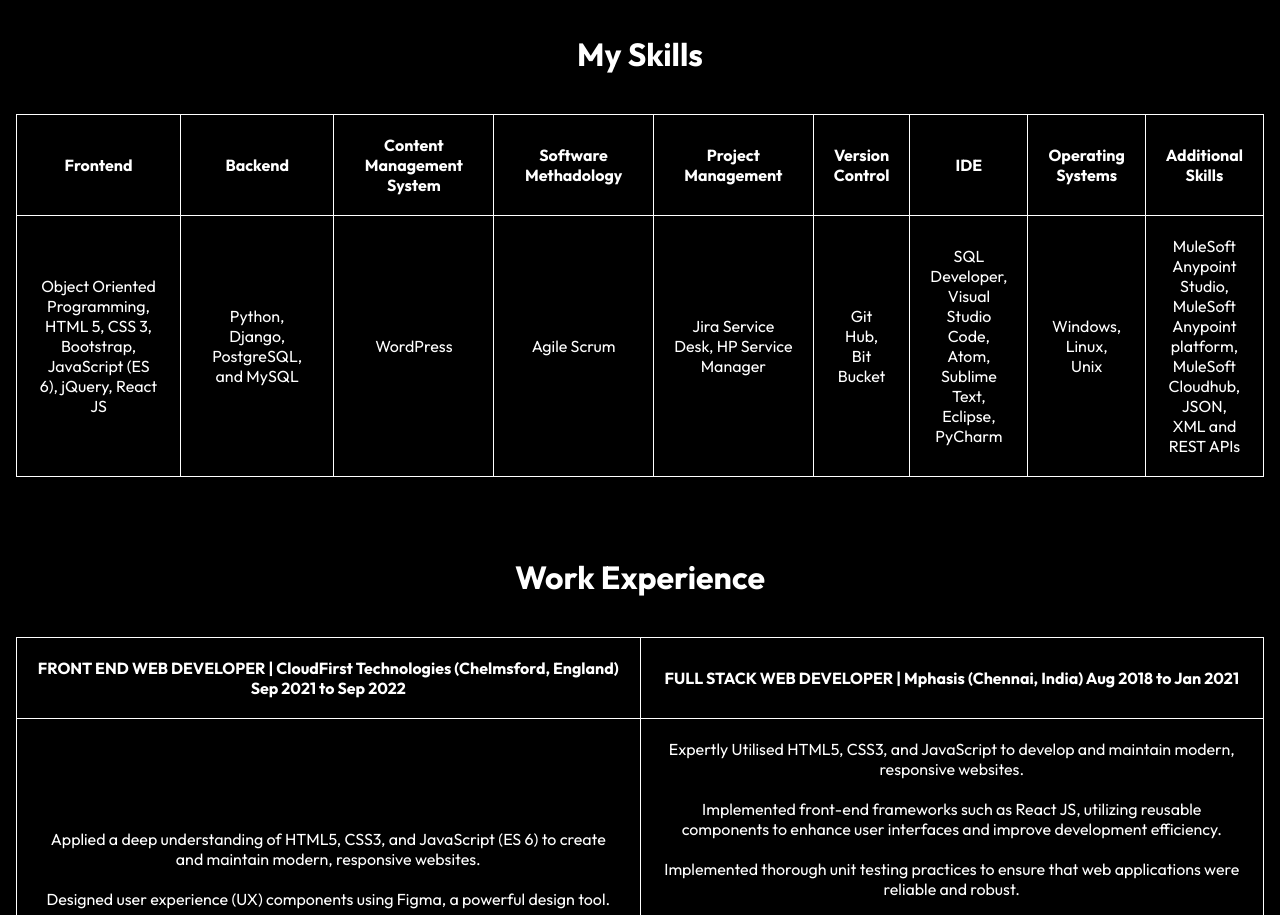
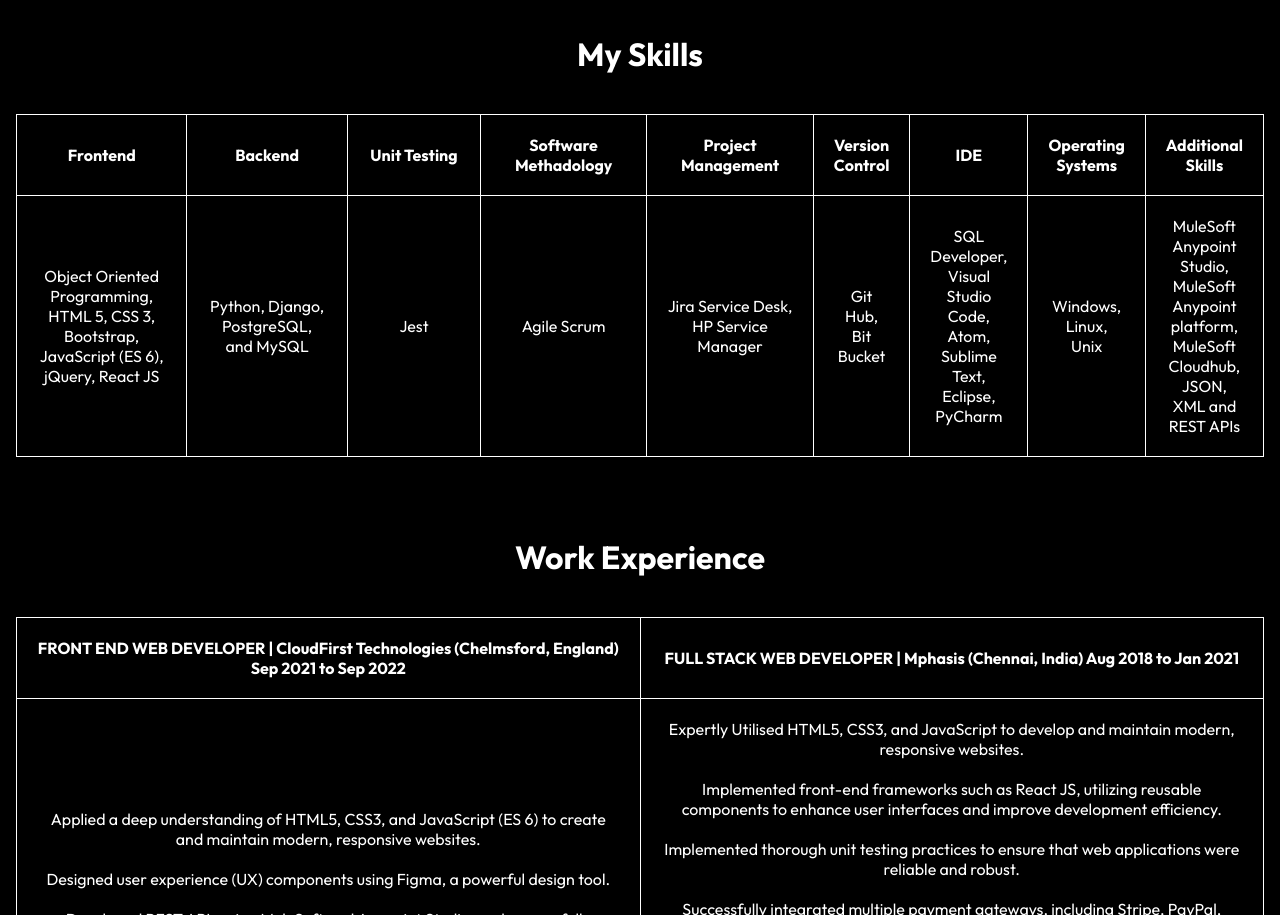
Before and after one commit to dineshbellamkonda12/React-portfolio, a React (Create React App) app: page /About in a window 1280 px wide. Shown: the part 790-1705 px from the top of the page. Built offline with nearby package versions, Linux system fonts and the light colour scheme.

Commit message:
Updated About Page

```diff
--- a/src/components/AboutContent.js
+++ b/src/components/AboutContent.js
@@ -27,7 +27,7 @@
                     <tr>
                         <th>Frontend</th>
                         <th>Backend</th>
-                        <th>Content Management System</th>
+                        <th>Unit Testing</th>
                         <th>Software Methadology</th>
                         <th>Project Management</th>
                         <th>Version Control</th>
@@ -38,7 +38,7 @@
                     <tr>
                         <td>Object Oriented Programming, HTML 5, CSS 3, Bootstrap, JavaScript (ES 6), jQuery, React JS</td>
                         <td>Python, Django, PostgreSQL, and MySQL</td>
-                        <td>WordPress</td>
+                        <td>Jest</td>
                         <td>Agile Scrum</td>
                         <td>Jira Service Desk, HP Service Manager</td>
                         <td>Git Hub, Bit Bucket</td>
```
